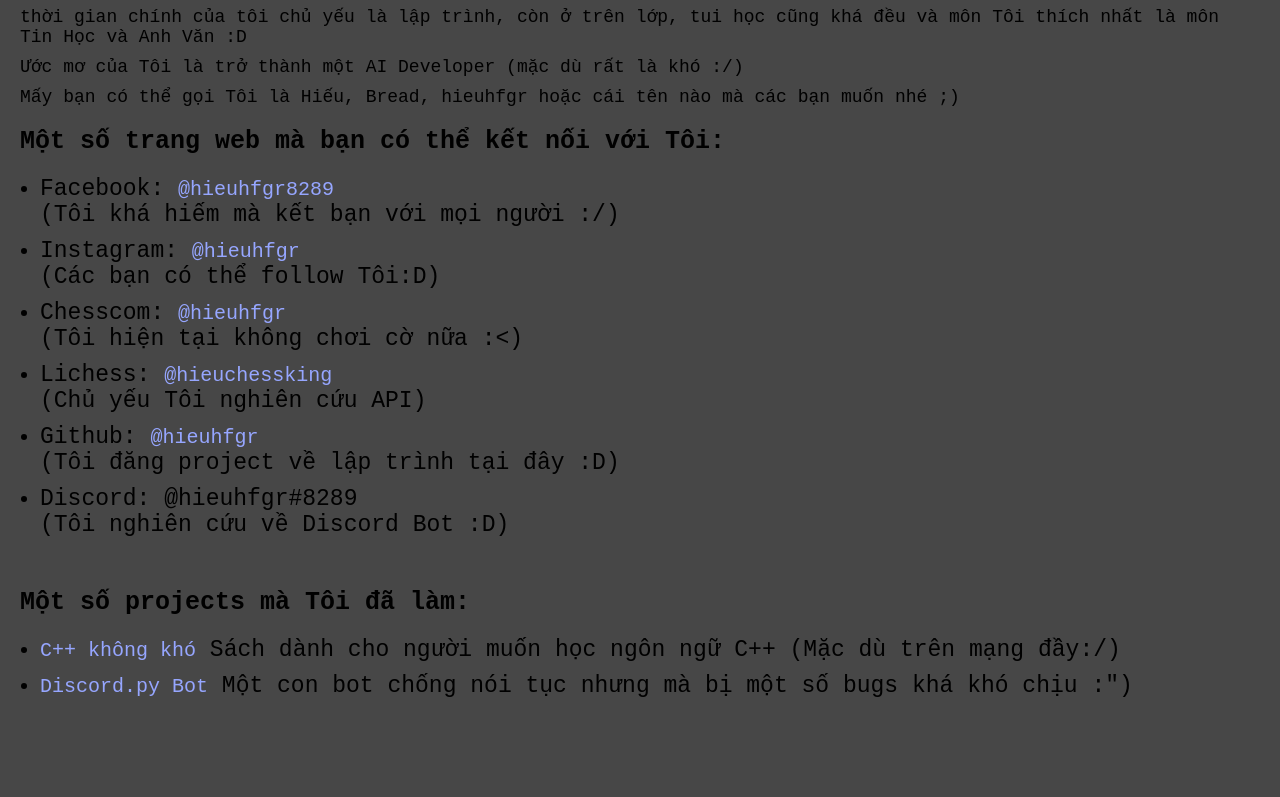
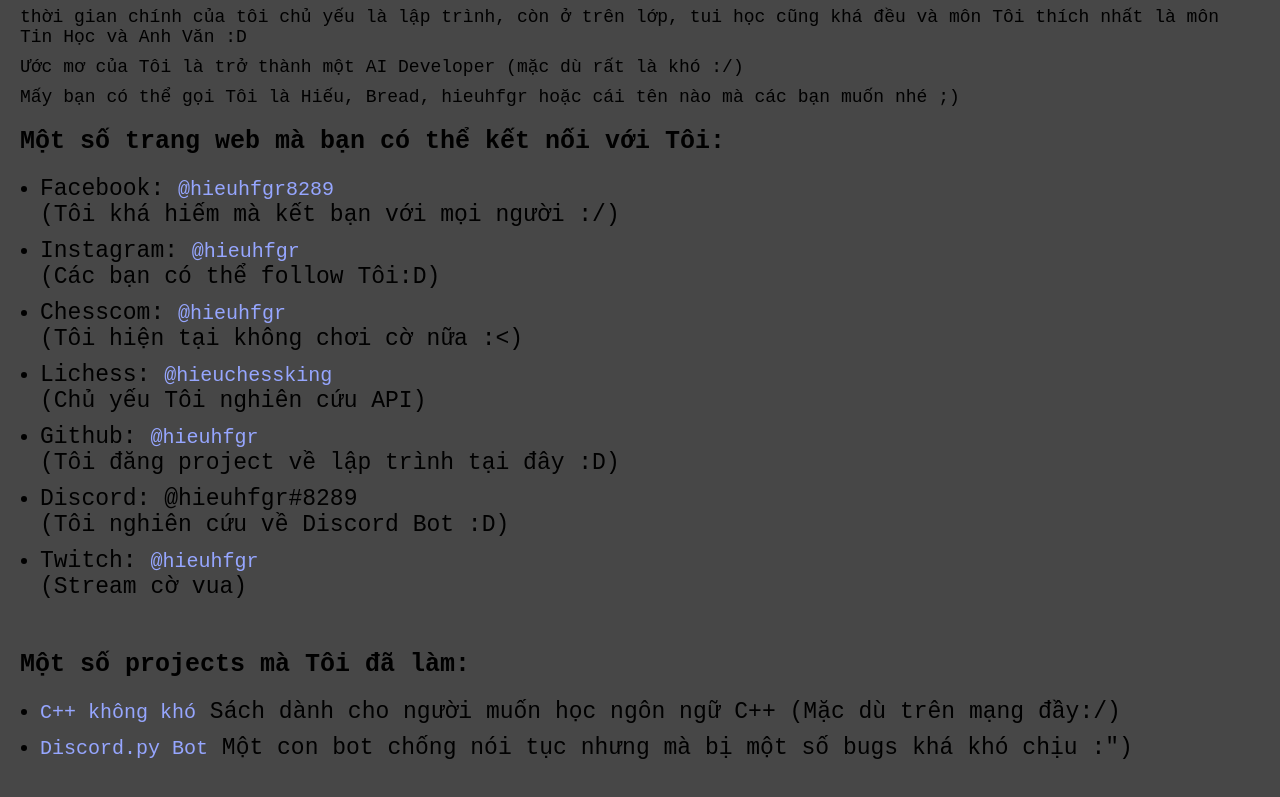
Before and after one commit to hieuhfgr/my-info, a plain HTML site: page index.html in a window 1280 px wide. Shown: the part 398-1195 px from the top of the page. Before the commit the page ends 1147 px from the top, so only its background shows below. Drawn offline with Linux system fonts and the light colour scheme.

Commit message:
Cập nhật index.html

```diff
--- a/index.html
+++ b/index.html
@@ -47,6 +47,10 @@
         <li>Discord:
           @hieuhfgr#8289 <br>
           (Tôi nghiên cứu về Discord Bot :D)</li>
+          <li>Twitch:
+            <a href="https://www.twitch.tv/hieuhfgr">@hieuhfgr</a> <br>
+            (Stream cờ vua)
+          </li>
       </ul>
     </div>
     <div class="project">
```
